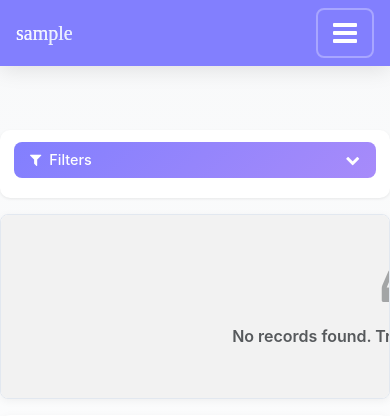
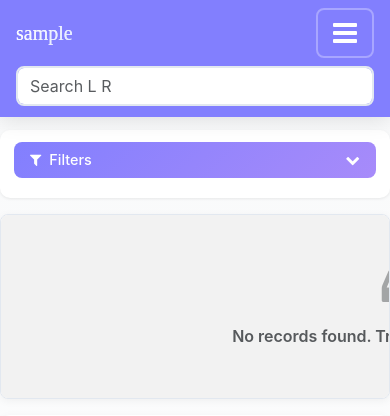
Before and after one commit to phantomhieve/cashcenter, a Django app: page /ledger/ in a window 390 px wide. Shown: the top 416 px of the page. Run offline with Django 3.2, Linux system fonts and the light colour scheme; the visitor is signed in with stand-in values (Sample User, id 1); data that the repository does not hold is empty; some libraries are stand-ins or nearby versions; some web fonts are replaced.

Commit message:
Fixed Navbar issue

```diff
--- a/django/ledger/templates/ledger/ledger_navbar.html
+++ b/django/ledger/templates/ledger/ledger_navbar.html
@@ -2,10 +2,13 @@
 {% load list_tags %}
 
 {% block search %}
-    <div class="form-inline my-2 my-lg-0">
-        <input class="form-control mr-sm-2 lrAutoComplete" type="search" placeholder="Search L R" aria-label="Search" autocomplete="off">
+<div class="form-inline my-2 my-lg-0 ml-auto">
+    <input class="form-control mr-sm-2 lrAutoComplete" type="search" placeholder="Search L R" aria-label="Search"
+        autocomplete="off">
 </div>
 {% endblock search %}
+
+{% block nav_class %}navbar-nav{% endblock %}
 
 {% block links %}
 <li class="nav-item navbar-item">
--- a/django/static/library/css/navbar.css
+++ b/django/static/library/css/navbar.css
@@ -1,3 +1,5 @@
+/* Updated: 2025-11-25 14:12 - Navbar search bar positioning fix */
+
 @font-face {
     font-family: Ubuntu-Regular;
     src: url('../fonts/ubuntu/Ubuntu-Regular.ttf');
@@ -17,6 +19,8 @@
     box-shadow: 0 4px 20px rgba(0, 0, 0, 0.1);
     z-index: 1050;
     transition: all 0.2s ease;
+    display: flex;
+    align-items: center;
 }
 
 .navbar-heading {
@@ -111,15 +115,13 @@
     align-items: stretch;
 }
 
+/* Form-inline styles are defined in media queries below for desktop and mobile */
 .navbar .form-inline {
-    margin: 0 !important;
-    padding: 0 !important;
     display: flex;
     align-items: center;
     gap: 0.75rem;
-    width: auto;
-    /* Fix desktop width */
 }
+
 
 
 .navbar .form-inline .form-control {
@@ -204,9 +206,23 @@
     outline: none;
 }
 
-.navbar-brand {
-    margin-right: auto !important;
-    /* Push search and links to the right on desktop */
+/* Desktop-specific styles for search bar positioning - v2 */
+@media screen and (min-width: 1200px) {
+    .navbar .form-inline {
+        margin: 0 1rem 0 auto !important;
+        /* top right bottom left */
+        padding: 0 !important;
+        width: auto !important;
+        order: 0 !important;
+        flex-shrink: 0 !important;
+    }
+
+    /* Fix for Ledger page: When search bar is present, don't let collapse grow */
+    .navbar .form-inline+.navbar-collapse {
+        flex-grow: 0 !important;
+        flex-basis: auto !important;
+        width: auto !important;
+    }
 }
 
 @media screen and (max-width: 1199.98px) {
@@ -247,6 +263,24 @@
         /* Push search and links to the right */
     }
 
+    /* Make search bar visible and full-width on mobile */
+    .navbar .form-inline {
+        width: 100%;
+        margin: 0.2rem 0 !important;
+        padding: 0 !important;
+        gap: 0.5rem;
+        align-items: stretch;
+        display: flex !important;
+        /* Position after toggler - Removed order: 3 to prevent jumping */
+    }
+
+    .navbar .form-inline .form-control {
+        width: 100%;
+        height: 40px;
+        font-size: 1rem;
+        /* prevent iOS zoom */
+    }
+
     .navbar-expand-xl .navbar-toggler {
         display: block;
         border: 2px solid rgba(255, 255, 255, 0.3);
@@ -260,7 +294,7 @@
         display: none;
         flex-direction: column;
         flex-basis: 100%;
-        flex-grow: 1;
+        flex-grow: 0;
         width: 100%;
         margin-top: 0.4rem;
         padding: 0;
@@ -297,30 +331,10 @@
         margin: 0;
     }
 
-    .navbar .form-inline {
-        width: 100%;
-        margin: 0.5rem 0 !important;
-        padding: 0 !important;
-        gap: 0.5rem;
-        align-items: stretch;
-        display: flex !important;
-        /* Ensure it's displayed */
-        order: 3;
-        /* Force to bottom on mobile */
-        margin-bottom: 0 !important;
-    }
-
     /* Add spacing to body to prevent navbar overlap on mobile */
     body {
         padding-top: 60px !important;
         /* Standard spacing, Ledger page will need more */
-    }
-
-    .navbar .form-inline .form-control {
-        width: 100%;
-        height: 40px;
-        font-size: 1rem;
-        /* prevent iOS zoom */
     }
 
     .navbar .btn-danger {
--- a/django/templates/navbar.html
+++ b/django/templates/navbar.html
@@ -11,10 +11,12 @@
             <i class="fa fa-navicon" style="color:#fff; font-size:28px;"></i>
         </span>
     </button>
+
+    {% block search %}
+    {% endblock search %}
+
     <div class="collapse navbar-collapse" id="navbarNav">
-        <ul class="navbar-nav ml-auto">
-            {% block search %}
-            {% endblock search %}
+        <ul class="{% block nav_class %}navbar-nav ml-auto{% endblock %}">
             {% if request.user.is_staff %}
             <li class="nav-item navbar-item">
                 <a href="{% url 'ledger_list' %}?{% url_replace %}" class="nav-link navbar-content">
```
Lines whose indentation alone changed are shown as unchanged.
